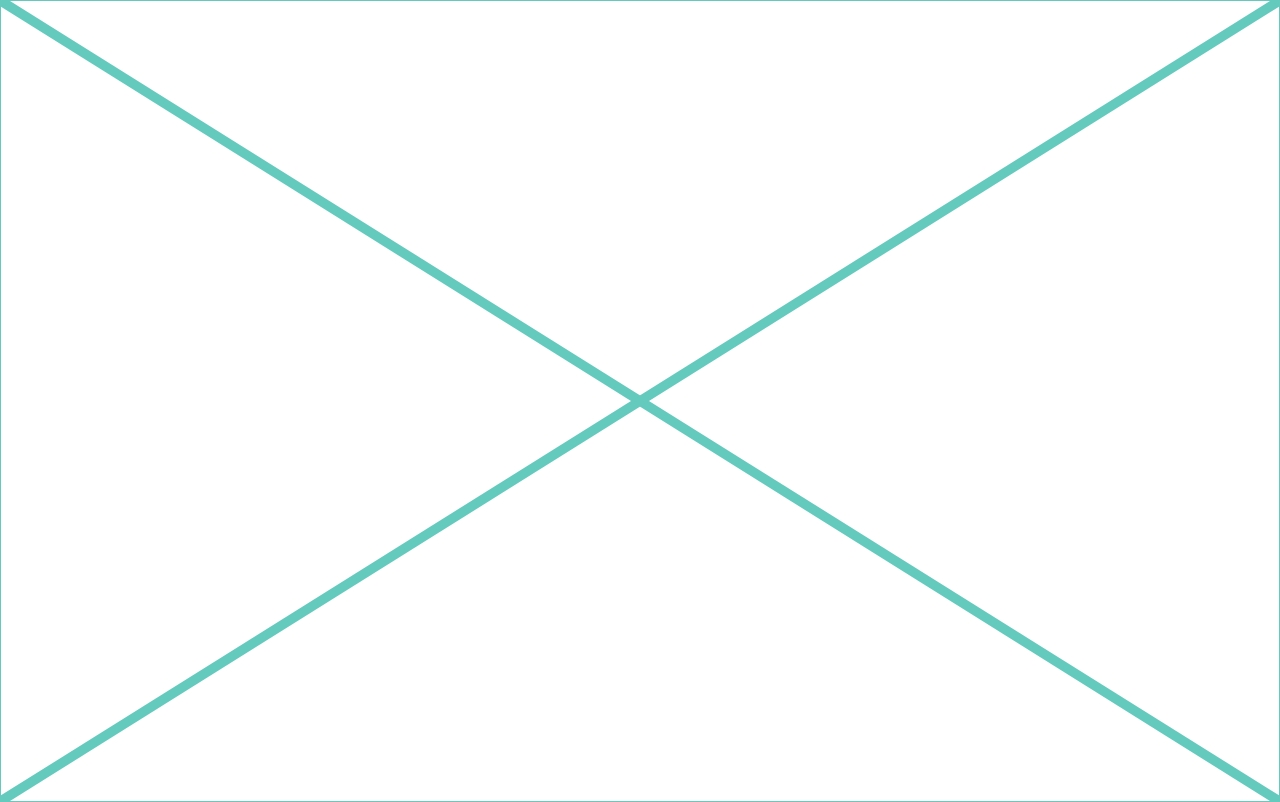
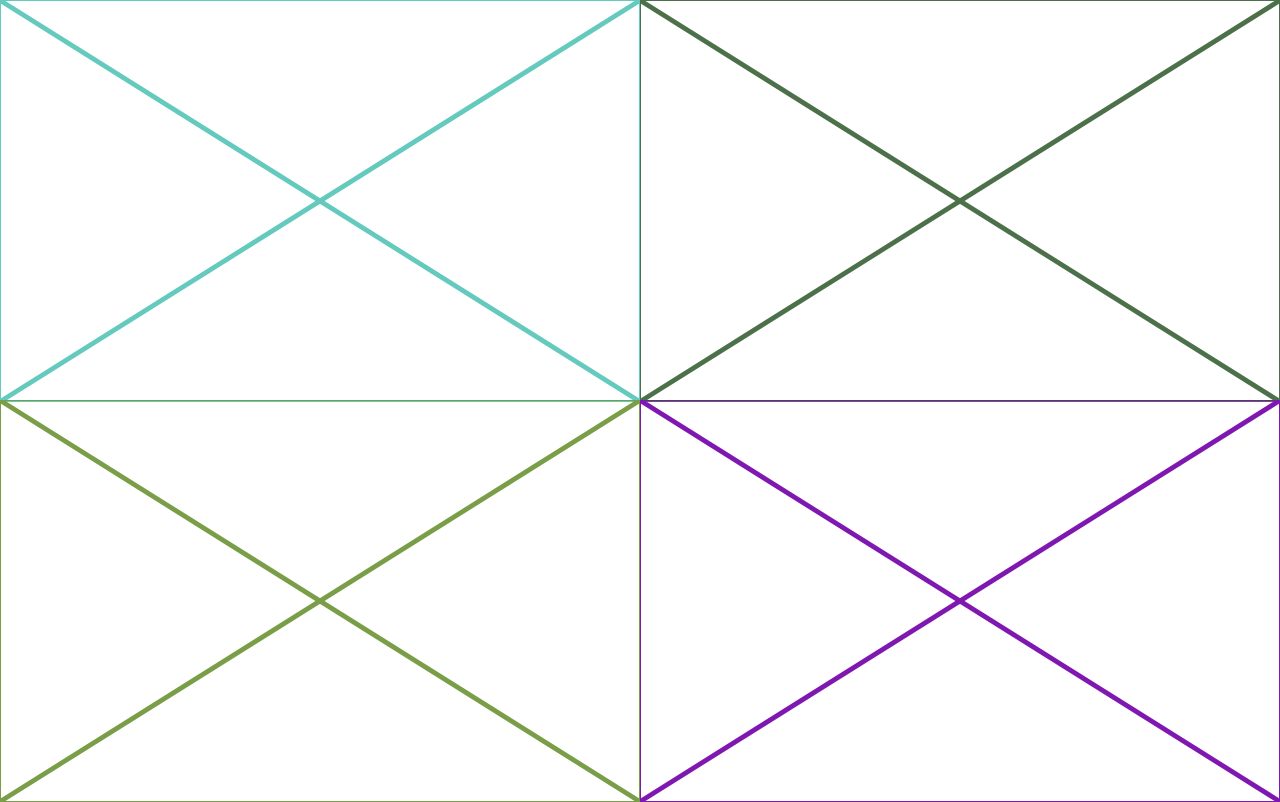
Before and after one commit to m4rvin42/MyDashboard, a React (Vite) app in the folder dashboard/: page / in a window 1280 px wide. Built offline with nearby package versions, Linux system fonts and the light colour scheme.

Commit message:
Add stack panel layout components and sample layout

```diff
--- a/dashboard/src/App.jsx
+++ b/dashboard/src/App.jsx
@@ -1,11 +1,19 @@
 import './App.css'
 import TestWidget from './TestWidget.jsx'
+import { VerticalStackPanel, HorizontalStackPanel } from './StackPanels.jsx'
 
 function App() {
   return (
-    <div style={{ display: 'flex', width: '100%', height: '100%' }}>
-      <TestWidget />
-    </div>
+    <VerticalStackPanel>
+      <HorizontalStackPanel style={{ flex: 1 }}>
+        <TestWidget />
+        <TestWidget />
+      </HorizontalStackPanel>
+      <HorizontalStackPanel style={{ flex: 1 }}>
+        <TestWidget />
+        <TestWidget />
+      </HorizontalStackPanel>
+    </VerticalStackPanel>
   )
 }
 
--- /dev/null
+++ b/dashboard/src/StackPanels.jsx
@@ -0,0 +1,31 @@
+export function VerticalStackPanel({ children, style, ...rest }) {
+  const combinedStyle = {
+    display: 'flex',
+    flexDirection: 'column',
+    alignItems: 'stretch',
+    width: '100%',
+    height: '100%',
+    ...style,
+  }
+  return (
+    <div style={combinedStyle} {...rest}>
+      {children}
+    </div>
+  )
+}
+
+export function HorizontalStackPanel({ children, style, ...rest }) {
+  const combinedStyle = {
+    display: 'flex',
+    flexDirection: 'row',
+    alignItems: 'stretch',
+    width: '100%',
+    height: '100%',
+    ...style,
+  }
+  return (
+    <div style={combinedStyle} {...rest}>
+      {children}
+    </div>
+  )
+}
```
